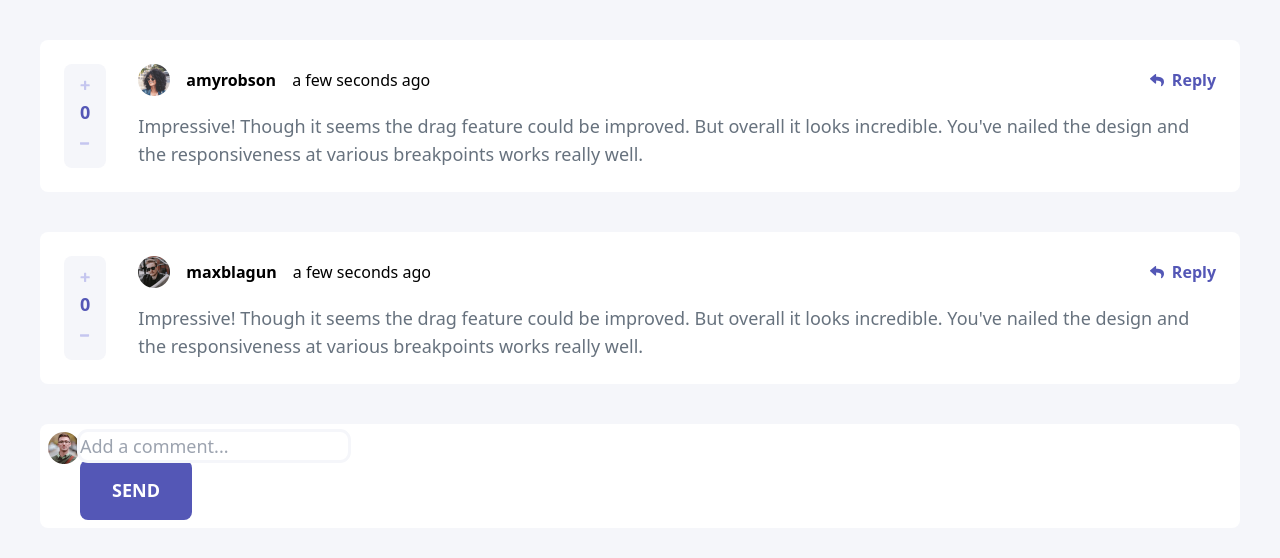
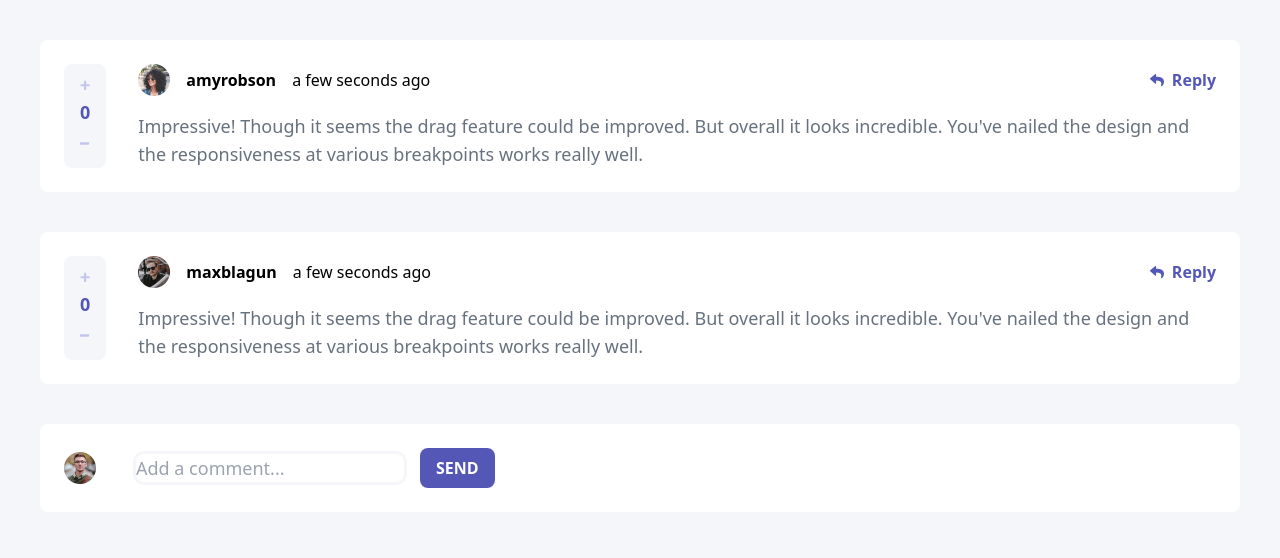
Before and after one commit to lavollmer/interactive-comments-app, a React (Vite) app: page / in a window 1280 px wide. Shown: the top 558 px of the page. Built offline with nearby package versions, Linux system fonts and the light colour scheme.

Commit message:
styling the send button and usercomment component

```diff
--- a/src/components/UserComment.jsx
+++ b/src/components/UserComment.jsx
@@ -1,6 +1,5 @@
 import React from "react";
 import Avatar from "../assets/image-juliusomo.png";
-
 
 const UserComment = ({ onAddComment }) => {
   function handleSubmit(event) {
@@ -12,19 +11,21 @@ const UserComment = ({ onAddComment }) => {
   }
 
   return (
-    <div className="flex flex-row font-rubik bg-white rounded-lg p-2 mt-10 w-full">
+    <div className="flex flex-row  items-center space-x-10 font-rubik bg-white rounded-lg p-6 mt-10 w-full">
       <img src={Avatar} alt="User Avatar" className="h-8 w-8" />
 
-      <form onSubmit={handleSubmit}>
-        <div className="outline outline-very-light-gray rounded-lg focus:outline-2 focus:border-moderate-blue">
-          <input
-            className="text-lg text-grayish-blue font-semi-bold pr-2"
-            name="commentUser"
-            placeholder="Add a comment..."
-          />
-        </div>
-        <button type="submit" className='flex flex-row items-center justify-center text-lg bg-moderate-blue rounded-lg px-8 py-4 text-white font-bold font-rubik'>
-           SEND
+      <form onSubmit={handleSubmit} className="flex flex-row items-center space-x-4">
+        <input
+          className="outline outline-very-light-gray rounded-lg focus:outline-2 focus:border-moderate-blue text-lg text-grayish-blue font-semi-bold pr-2"
+          name="commentUser"
+          placeholder="Add a comment..."
+        />
+
+        <button
+          type="submit"
+          className="flex flex-row items-center justify-center text-md bg-moderate-blue rounded-lg px-4 py-2 text-white font-bold font-rubik"
+        >
+          SEND
         </button>
       </form>
     </div>
```
